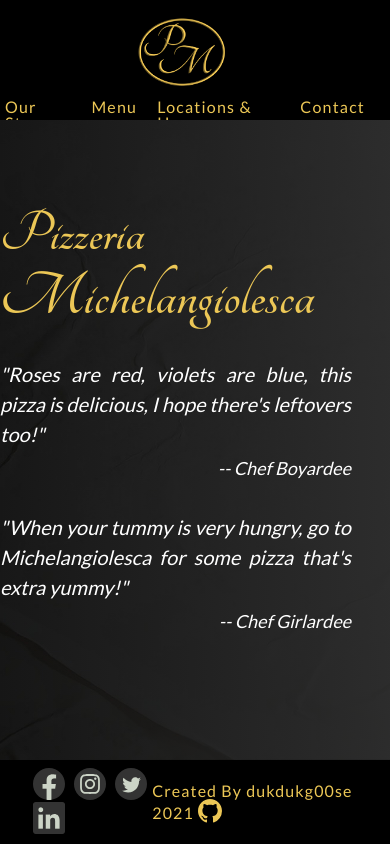
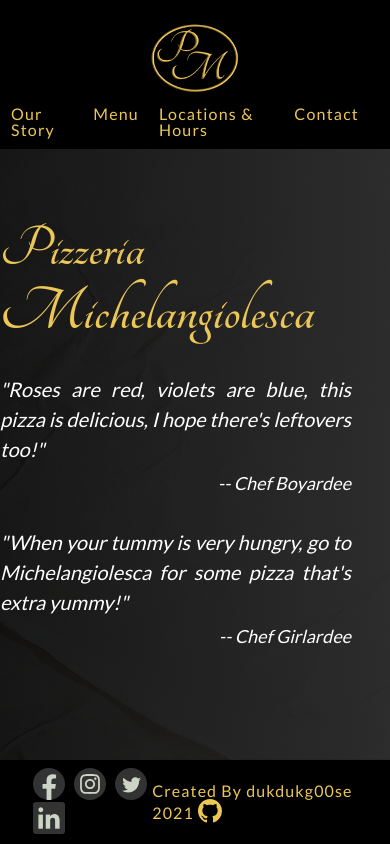
Before and after one commit to dukdukg00se/restaurant-page, a website built with webpack: page dist/index.html in a window 390 px wide. Built offline with nearby package versions, Linux system fonts and the light colour scheme.

Commit message:
Crop header logo image

```diff
--- a/src/styles.css
+++ b/src/styles.css
@@ -37,7 +37,7 @@ a {
   width: 118px;
   margin-top: 31px;
 }
-#logo-img:hover {
+#logo-link:hover {
   transform: scale(1.02);
 }
 .nav-links {
@@ -144,16 +144,18 @@ footer {
 @media (max-width: 560px) {
   #header {
     flex-direction: column;
-    height: 120px;
-    padding: 5px;
+    height: auto; /* contain contens w/o cropping */
+    padding: 11px;
+    gap: 11px;
   }
   #logo-link {
-    height: 94px;
-    width: 120px;
-    /* object-fit: cover; */
+    height: 84px;
+    width: 94px;
+    overflow: hidden; /* hide image overflow */
   }
   #logo-img {
     object-fit: cover; /* crop image but preserve aspect ratio */
+    height: 84px;
     width: 118px;
     object-position: -19px 2px;
     margin: 0;
```
